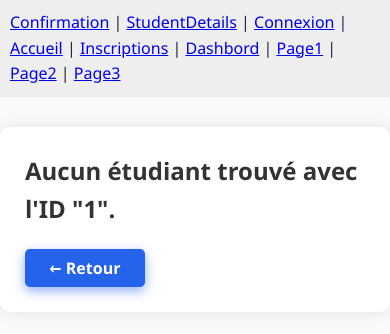
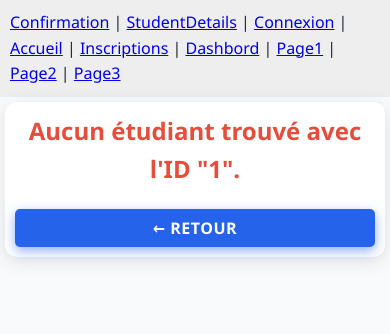
Before and after one commit to Meryem193/react-project, a React (Create React App) app in the folder myapp/: page /student-details/1 in a window 390 px wide. Shown: the top 334 px of the page. Built offline with nearby package versions, Linux system fonts and the light colour scheme.

Commit message:
Update studentDetails.css
Signed-off-by: Meryem193 <meryemanouar67@gmail.com>

```diff
--- a/myapp/src/styles/studentDetails.css
+++ b/myapp/src/styles/studentDetails.css
@@ -1,109 +1,263 @@
+/* studentDetails.css */
+
 .student-details-container {
-  max-width: 700px;
-  margin: 30px auto;
-  padding: 25px;
-  background: #fff;
-  box-shadow: 0 0 15px rgba(0,0,0,0.1);
-  border-radius: 10px;
+  max-width: 900px;
+  margin: 0 auto;
+  padding: 20px;
+  background-color: #ffffff;
+  border-radius: 12px;
+  box-shadow: 0 4px 20px rgba(0, 0, 0, 0.1);
   font-family: 'Segoe UI', Tahoma, Geneva, Verdana, sans-serif;
-  color: #333;
+  line-height: 1.6;
 }
 
 .student-details-container h1 {
   text-align: center;
-  margin-bottom: 25px;
-  color: #1a73e8; /* bleu doux */
+  color: #3498db;
+  margin-bottom: 30px;
+  font-size: 2.5em;
+  font-weight: 600;
+  text-shadow: 2px 2px 4px rgba(52, 152, 219, 0.2);
+  background: linear-gradient(135deg, #3498db, #2980b9);
+  -webkit-background-clip: text;
+  -webkit-text-fill-color: transparent;
+  background-clip: text;
+  border-bottom: 3px solid #3498db;
+  padding-bottom: 15px;
+  position: relative;
+  letter-spacing: 1px;
+}
+
+
+
+.student-details-container h1::after {
+  content: '';
+  position: absolute;
+  bottom: -3px;
+  left: 50%;
+  transform: translateX(-50%);
+  width: 80px;
+  height: 3px;
+  background: linear-gradient(90deg, #3498db, #2980b9, #3498db);
+  border-radius: 2px;
+}
+
+.student-details-container h2 {
+  text-align: center;
+  color: #e74c3c;
+  font-size: 1.5em;
+  margin-bottom: 20px;
 }
 
 .info-section {
   display: flex;
-  gap: 25px;
-  align-items: center;
+  gap: 30px;
+  margin-bottom: 40px;
+  background-color: #f8f9fa;
+  padding: 25px;
+  border-radius: 10px;
+  border-left: 5px solid #3498db;
 }
 
 .photo-identite {
-  width: 160px;
-  height: 200px;
+  width: 200px;
+  height: 250px;
   object-fit: cover;
   border-radius: 8px;
-  border: 2px solid #ddd;
-  box-shadow: 0 0 8px rgba(0,0,0,0.1);
+  border: 3px solid #ddd;
+  box-shadow: 0 2px 10px rgba(0, 0, 0, 0.15);
+  flex-shrink: 0;
+}
+
+.infos {
+  flex: 1;
+  display: flex;
+  flex-direction: column;
+  gap: 12px;
 }
 
 .infos p {
-  font-size: 16px;
-  margin: 8px 0;
+  margin: 0;
+  padding: 8px 0;
+  border-bottom: 1px solid #eee;
+  font-size: 1.05em;
 }
 
-.status-badge {
-  display: inline-block;
-  padding: 6px 14px;
-  border-radius: 15px;
-  font-weight: 600;
-  font-size: 14px;
-  color: white;
-  user-select: none;
-  min-width: 100px;
-  text-align: center;
-  margin-top: 10px;
+.infos p:last-child {
+  border-bottom: none;
 }
 
-/* Statuts */
-.status-validee {
-  background-color: #4CAF50; /* vert */
+.infos p strong {
+  color: #2c3e50;
+  font-weight: 600;
+  display: inline-block;
+  min-width: 180px;
 }
 
-.status-rejetee {
-  background-color: #f44336; /* rouge */
-}
-
-.status-en-attente {
-  background-color: #ff9800; /* orange */
-}
-
-/* Boutons */
 .actions-buttons {
-  margin-top: 30px;
   display: flex;
   justify-content: center;
   gap: 20px;
+  margin-bottom: 30px;
 }
 
 .btn-valider,
 .btn-rejeter,
 .btn-retour {
+  padding: 12px 25px;
+  border: none;
+  border-radius: 6px;
+  font-size: 1.1em;
+  font-weight: 500;
   cursor: pointer;
-  padding: 12px 28px;
-  font-size: 16px;
-  font-weight: 600;
-  border: none;
-  border-radius: 25px;
-  transition: background-color 0.3s ease;
-  color: white;
-  user-select: none;
+  transition: all 0.3s ease;
+  text-transform: uppercase;
+  letter-spacing: 0.5px;
 }
 
 .btn-valider {
-  background-color: #4CAF50;
+  background-color: #27ae60;
+  color: white;
+  box-shadow: 0 2px 8px rgba(39, 174, 96, 0.3);
 }
 
 .btn-valider:hover {
-  background-color: #45a049;
+  background-color: #229954;
+  transform: translateY(-2px);
+  box-shadow: 0 4px 12px rgba(39, 174, 96, 0.4);
 }
 
 .btn-rejeter {
-  background-color: #f44336;
+  background-color: #e74c3c;
+  color: white;
+  box-shadow: 0 2px 8px rgba(231, 76, 60, 0.3);
 }
 
 .btn-rejeter:hover {
-  background-color: #da190b;
+  background-color: #c0392b;
+  transform: translateY(-2px);
+  box-shadow: 0 4px 12px rgba(231, 76, 60, 0.4);
 }
 
 .btn-retour {
-  margin-top: 20px;
-  background-color: #2196F3;
+  background-color: #95a5a6;
+  color: white;
+  box-shadow: 0 2px 8px rgba(149, 165, 166, 0.3);
+  display: block;
+  margin: 0 auto;
 }
 
 .btn-retour:hover {
-  background-color: #0b7dda;
+  background-color: #7f8c8d;
+  transform: translateY(-2px);
+  box-shadow: 0 4px 12px rgba(149, 165, 166, 0.4);
 }
+
+/* Responsive Design */
+@media (max-width: 768px) {
+  .student-details-container {
+    margin: 10px;
+    padding: 15px;
+  }
+
+  .info-section {
+    flex-direction: column;
+    align-items: center;
+    text-align: center;
+    gap: 20px;
+  }
+
+  .photo-identite {
+    width: 150px;
+    height: 190px;
+  }
+
+  .infos p strong {
+    min-width: auto;
+    display: block;
+    margin-bottom: 5px;
+  }
+
+  .actions-buttons {
+    flex-direction: column;
+    align-items: center;
+  }
+
+  .btn-valider,
+  .btn-rejeter,
+  .btn-retour {
+    width: 200px;
+  }
+
+  .student-details-container h1 {
+    font-size: 2em;
+  }
+
+
+}
+
+@media (max-width: 480px) {
+  .student-details-container {
+    margin: 5px;
+    padding: 10px;
+  }
+
+  .info-section {
+    padding: 15px;
+  }
+
+  .photo-identite {
+    width: 120px;
+    height: 150px;
+  }
+
+  .infos p {
+    font-size: 0.95em;
+  }
+
+  .btn-valider,
+  .btn-rejeter,
+  .btn-retour {
+    width: 100%;
+    font-size: 1em;
+    padding: 10px 20px;
+  }
+
+  .student-details-container h1 {
+    font-size: 1.7em;
+  }
+
+
+}
+
+/* États de statut */
+.infos p:nth-child(7) strong + span {
+  padding: 4px 8px;
+  border-radius: 4px;
+  font-weight: 500;
+  font-size: 0.9em;
+}
+
+/* Animations */
+@keyframes fadeIn {
+  from {
+    opacity: 0;
+    transform: translateY(20px);
+  }
+  to {
+    opacity: 1;
+    transform: translateY(0);
+  }
+}
+
+.student-details-container {
+  animation: fadeIn 0.5s ease-out;
+}
+
+/* Focus states pour l'accessibilité */
+.btn-valider:focus,
+.btn-rejeter:focus,
+.btn-retour:focus {
+  outline: 3px solid rgba(52, 152, 219, 0.5);
+  outline-offset: 2px;
+}
```
